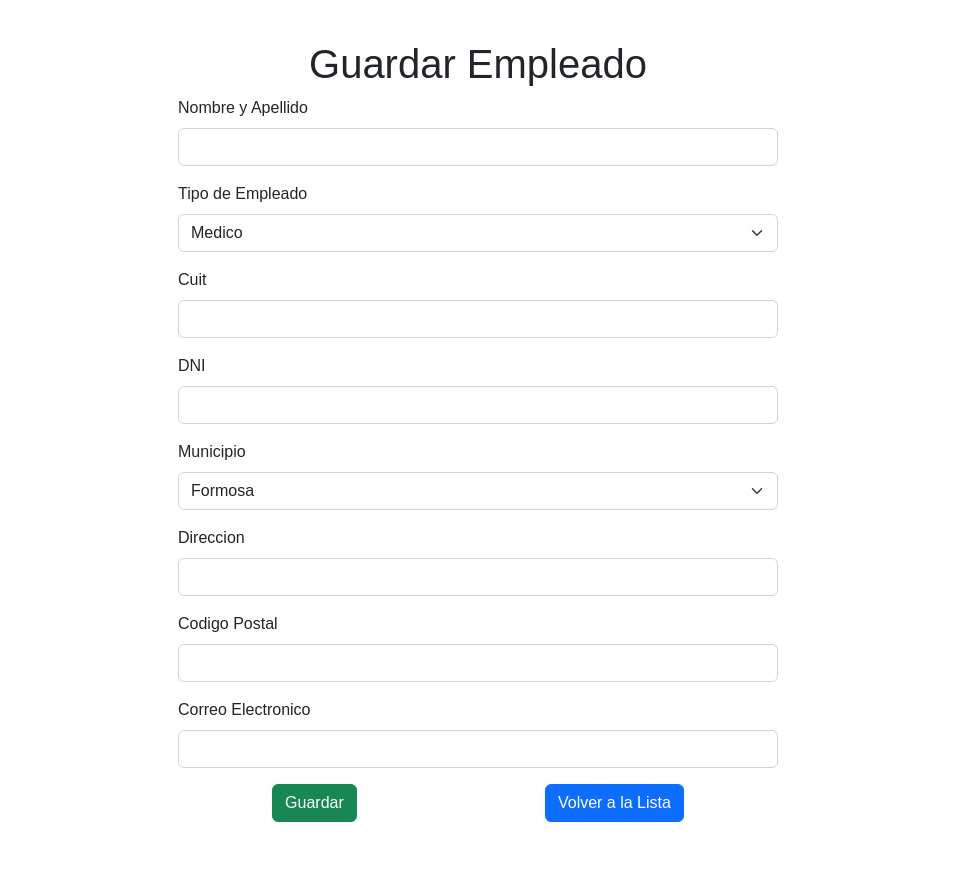
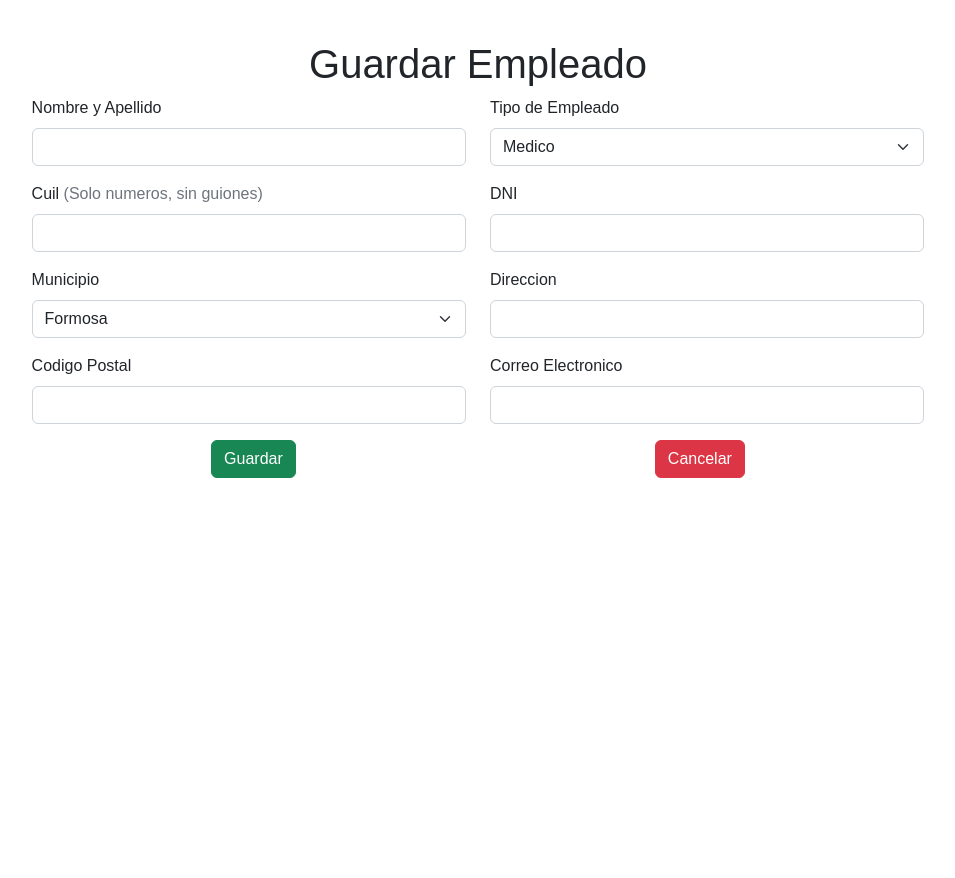
Before and after one commit to GaleanoSantiago/clinica-crud-mcv, a PHP site: page /views/empleados/create.php in a window 1280 px wide. Shown: the whole page, without its empty margins (162-1117 px from the left). After the commit the page ends 478 px from the top, so only its background shows below. Run offline with PHP 8.4, Linux system fonts and the light colour scheme; data comes from the database, SQL or seed files in the repository; some libraries are stand-ins or nearby versions.

Commit message:
nuevas funciones en el formulario de empleados, sin terminar

```diff
--- a/assets/css/style.css
+++ b/assets/css/style.css
@@ -16,5 +16,5 @@ section{
 }
 
 form,.alert{
-    width:600px;
+    width:80%;
 }
--- a/controllers/EmpleadoController.php
+++ b/controllers/EmpleadoController.php
@@ -45,6 +45,17 @@ function guardarPersona($nombre, $cuit, $dni, $municipio, $id_direccion, $id_con
     }
 }
 
+// Insertar Municipio
+function guardarMunicipio($nombre_municipio, $id_departamento) {
+    $id = insertarMunicipio($nombre_municipio, $id_departamento);
+    if ($id != false) {
+        return $id;
+    } else {
+        return "no se guardo el municipio";
+
+    }
+}
+
 function guardar($id_persona, $id_tipo_empleado, $id_vacacion) {
     $id = insertar($id_persona, $id_tipo_empleado, $id_vacacion);
     if ($id != false) {
@@ -69,6 +80,33 @@ function indexMunicipios() {
 
 function indexTipoEmpleados() {
     $result = indexTipoEmpleadosModel();
+    if ($result) {
+        return $result;
+    } else {
+        return false;
+    }
+}
+
+function indexDepartamentos(){
+    $result = indexDepartamentosModel();
+    if ($result) {
+        return $result;
+    } else {
+        return false;
+    }
+}
+
+function indexPaises(){
+    $result = indexPaisesModel();
+    if ($result) {
+        return $result;
+    } else {
+        return false;
+    }
+}
+
+function indexProvincias(){
+    $result = indexProvinciasModel();
     if ($result) {
         return $result;
     } else {
--- a/models/Empleados.php
+++ b/models/Empleados.php
@@ -58,6 +58,20 @@ function insertarPersona($nombre, $cuit, $dni, $municipio, $id_direccion, $id_co
     return ($stament->execute()) ? $PDO->lastInsertId() : false;
 }
 
+// Insertar Municipio
+function insertarMunicipio($nombre_municipio, $id_departamento) {
+    $PDO = getConnection();
+    $stament = $PDO->prepare(
+        "INSERT INTO municipios VALUES
+        (NULL, :nombre_municipio, :id_departamento)"
+    );
+
+    $stament->bindParam(":nombre_municipio", $nombre_municipio);
+    $stament->bindParam(":id_departamento", $id_departamento);
+
+    return ($stament->execute()) ? $PDO->lastInsertId() : false;
+}
+
 // Insertar Empleados
 function insertar($id_persona, $id_tipo_empleado, $id_vacacion) {
     $PDO = getConnection();
@@ -87,9 +101,26 @@ function indexTipoEmpleadosModel() {
     return ($stament->execute()) ? $stament->fetchAll() : false;
 }
 
+// Index de Departamentos
+function indexDepartamentosModel(){
+    $PDO = getConnection();
+    $stament = $PDO->prepare("SELECT * FROM departamentos");
+    return ($stament->execute()) ? $stament->fetchAll() : false;
+}
 
+// Index de Paises
+function indexPaisesModel(){
+    $PDO = getConnection();
+    $stament = $PDO->prepare("SELECT * FROM paises");
+    return ($stament->execute()) ? $stament->fetchAll() : false;
+}
 
-
+// Index de Provincias
+function indexProvinciasModel(){
+    $PDO = getConnection();
+    $stament = $PDO->prepare("SELECT * FROM provincias");
+    return ($stament->execute()) ? $stament->fetchAll() : false;
+}
 // ================================= Funciones que no se utlizan todavia =======================================
 function lastIdModel() {
     $PDO = getConnection();
--- a/views/empleados/create.php
+++ b/views/empleados/create.php
@@ -16,8 +16,12 @@
         require_once("./../../controllers/EmpleadoController.php");
         $municipios = indexMunicipios();
         $tipo_empleados = indexTipoEmpleados();
-
-        // var_dump($tipo_empleados);
+        $paises = indexPaises();
+        $departamentos = indexDepartamentos();
+        $provincias = indexProvincias();
+        // var_dump($provincias);
+        // echo "<br><br>";
+        // var_dump($paises);
         // die();
     ?>
     <section>
@@ -31,13 +35,43 @@
             <?php else: ?>
                 <div class=""></div>
             <?php endif; ?>
-            <form action="./functions.php" method="POST" autocomplete="off">
+            <form action="./functions.php" method="POST" autocomplete="off" id="formEmpleados">
                 <!-- input controlado -->
                 <input type="hidden" name="insert">
+                <div class="row">
+                    <div class="col-12 col-lg-6 col-md-6 col-sm-12">
                         <div class="mb-3">
                             <label for="nombre" class="form-label">Nombre y Apellido</label>
                             <input type="text" name="nombre" id="" class="form-control">
                         </div>
+                        <div class="mb-3">
+                            <label for="cuit" class="form-label">Cuil
+                                <span class="text-secondary">(Solo numeros, sin guiones)</span>
+                            </label>
+                            <input type="number" name="cuit" id="cuitInput" class="form-control">
+                        </div>
+                        <div class="mb-3">
+                            <label for="" class="form-label">Municipio</label>
+                            <select name="municipio" id="municipio" class="form-select">
+                                <?php foreach($municipios as $mun) :?>
+                                    <option value="<?= $mun["id_municipio"]?>"><?= $mun["nombre_municipio"]?></option>
+                                <?php endforeach;?>
+                                <option value="new_municipio" class="text-center bg-success text-light">
+                                    Agregar Nuevo Municipio
+                                </option>
+                            </select>
+                            <!-- Input dinamico para agregar (Button trigger modal) -->
+
+                            <button type="button" class="btn btn-primary mt-1 d-none" id="modalTrigger" data-bs-toggle="modal" data-bs-target="#exampleModal">
+                                Datos Nuevo Municipio
+                            </button>
+                        </div>
+                        <div class="mb-3">
+                            <label for="" class="form-label">Codigo Postal</label>
+                            <input type="number" name="cod_postal" id="" class="form-control">
+                        </div>
+                    </div>
+                    <div class="col-12 col-lg-6 col-md-6 col-sm-12">
                         <div class="mb-3">
                             <label for="tipo_empleado" class="form-label">Tipo de Empleado</label>
                             <select name="tipo_empleado" id="" class="form-select">
@@ -47,50 +81,83 @@
                             </select>
                         </div>
                         <div class="mb-3">
-                    <label for="cuit" class="form-label">Cuit</label>
-                    <input type="number" name="cuit" id="" class="form-control">
-                </div>
-                <div class="mb-3">
                             <label for="dni" class="form-label">DNI</label>
-                    <input type="number" name="dni" id="" class="form-control">
-                </div>
-                <div class="mb-3">
-                    <label for="" class="form-label">Municipio</label>
-
-                    <select name="municipio" id="" class="form-select">
-                        <?php foreach($municipios as $mun) :?>
-                            <option value="<?= $mun["id_municipio"]?>"><?= $mun["nombre_municipio"]?></option>
-                        <?php endforeach;?>
-
-                    </select>
+                            <input type="number" name="dni" id="dniInput" class="form-control" readonly>
                         </div>
                         <div class="mb-3">
                             <label for="direccion" class="form-label">Direccion</label>
                             <input type="text" name="direccion" class="form-control">
                         </div>
                         <div class="mb-3">
-                    <label for="" class="form-label">Codigo Postal</label>
-                    <input type="number" name="cod_postal" id="" class="form-control">
-                </div>
-                <div class="mb-3">
                             <label for="" class="form-label">Correo Electronico</label>
                             <input type="email" name="email" id="" class="form-control">
                         </div>
-
+                    </div>
+                    <div class="col-12">
                         <div class="mb-3 d-flex justify-content-around">
                             <input type="submit" value="Guardar" class="btn btn-success">
                             <!-- <input type="reset" value="Reset" class="btn btn-danger"> -->
-                    <a href="./index.php" class="btn btn-primary">Volver a la Lista</a>
+                            <a href="./index.php" class="btn btn-danger">Cancelar</a>
+                        </div>
+                    </div>
                 </div>
             </form>
         </div>
 
     </section>
 
-
+    <!-- Modal -->
+    <div class="modal fade" id="exampleModal" tabindex="-1" aria-labelledby="exampleModalLabel" aria-hidden="true">
+        <div class="modal-dialog">
+            <div class="modal-content">
+                <div class="modal-header">
+                    <h1 class="modal-title fs-5" id="exampleModalLabel">Nuevo Municipio</h1>
+                    <button type="button" class="btn-close" data-bs-dismiss="modal" aria-label="Close"></button>
+                </div>
+                <div class="modal-body">
+                    <!-- <form action="" id="formMunicipioEmpleados" class="w-100"> -->
+                        <div class="mb-3">
+                            <label for="" class="form-label">Pais</label>
+                            <select name="pais_empleado" id="selectPaises" class="form-select">
+                                <?php foreach($paises as $pais) :?>
+                                    <option value="<?= $pais["id_pais"]?>"><?= $pais["pais"]?></option>
+                                <?php endforeach;?>
+                            </select>
+                        </div>
+                        <div class="mb-3">
+                            <label for="" class="form-label">Provincias</label>
+                            <select name="provincia_empleado" id="selectProvincias" class="form-select">
+                                <?php foreach($provincias as $prov) :?>
+                                    <option value="<?= $prov["id_provincia"]?>"><?= $prov["nombre_provincia"]?></option>
+                                <?php endforeach;?>
+                            </select>
+                        </div>
+                        <div class="mb-3">
+                            <label for="" class="form-label">Departamento</label>
+                            <select name="departamento_empleado" id="selectDepartamentos" form="formEmpleados" class="form-select">
+                                <?php foreach($departamentos as $depa) :?>
+                                    <option value="<?= $depa["id_departamento"]?>"><?= $depa["nombre_departamento"]?></option>
+                                <?php endforeach;?>
+                            </select>
+                        </div>
+                        <div class="mb-3">
+                            <label for="" class="form-label">Nombre Municipio</label>
+                            <input type="text" name="new_municipio" id="new_municipio_input" form="formEmpleados" class="form-control">
+                        </div>
+                    <!-- </form> -->
+                </div>
+                <div class="modal-footer">
+                    <button type="button" class="btn btn-secondary" data-bs-dismiss="modal">Close</button>
+                    <button type="button" class="btn btn-primary">Save changes</button>
+                </div>
+            </div>
+        </div>
+    </div>
     <!-- Bootstrap -->
     <script src="https://cdn.jsdelivr.net/npm/bootstrap@5.2.3/dist/js/bootstrap.bundle.min.js"
     integrity="sha384-kenU1KFdBIe4zVF0s0G1M5b4hcpxyD9F7jL+jjXkk+Q2h455rYXK/7HAuoJl+0I4" crossorigin="anonymous"></script>
+    <!-- JS Propios -->
+    <script src="./../../assets/js/forms.js"></script>
 </body>
 
 </html>
```
Also changed, not shown: assets/js/forms.js (added, +45 -0 lines), views/empleados/functions.php (+8 -0 lines). Lines whose indentation alone changed are shown as unchanged.
